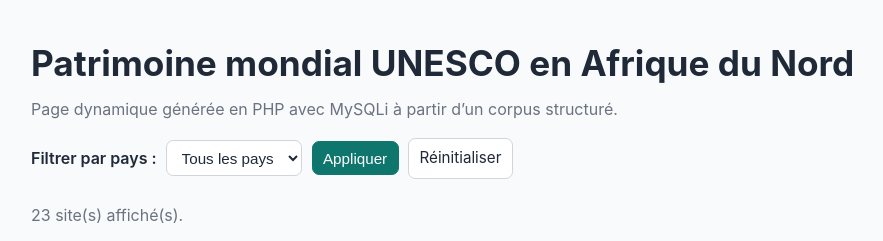
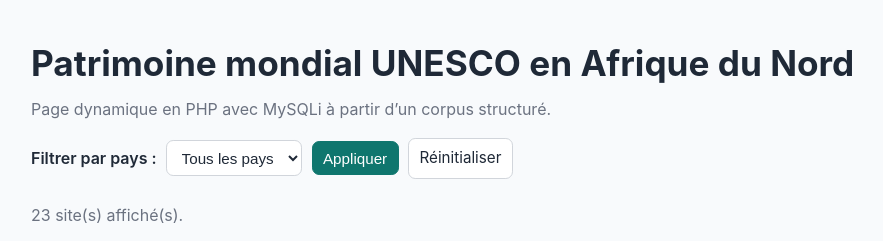
Before and after one commit to aliciasai9/master-ctm-m2, a PHP site: page / in a window 1280 px wide. Shown: the top 241 px of the page, without its empty margins (69-952 px from the left). Run offline with PHP 8.4, Linux system fonts and the light colour scheme; data comes from the database, SQL or seed files in the repository.

Commit message:
Mise a jour texte page d'accueil

```diff
--- a/index.php
+++ b/index.php
@@ -251,7 +251,7 @@
 <body>
   <header>
     <h1>Patrimoine mondial UNESCO en Afrique du Nord</h1>
-    <p class="subtitle">Page dynamique générée en PHP avec MySQLi à partir d’un corpus structuré.</p>
+    <p class="subtitle">Page dynamique en PHP avec MySQLi à partir d’un corpus structuré.</p>
     <form class="toolbar" method="get" action="">
       <label for="pays">Filtrer par pays :</label>
       <select id="pays" name="pays">
```
